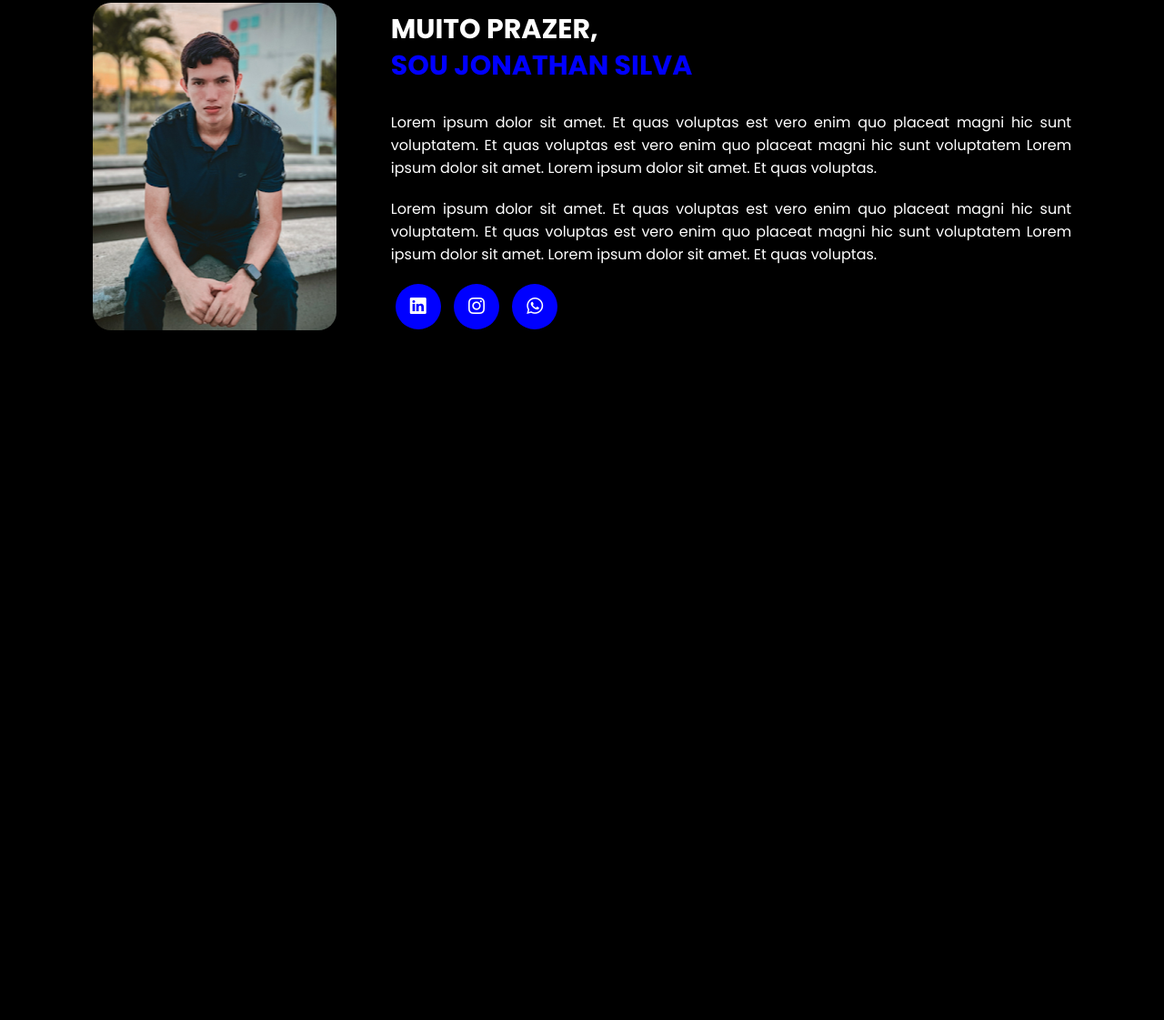
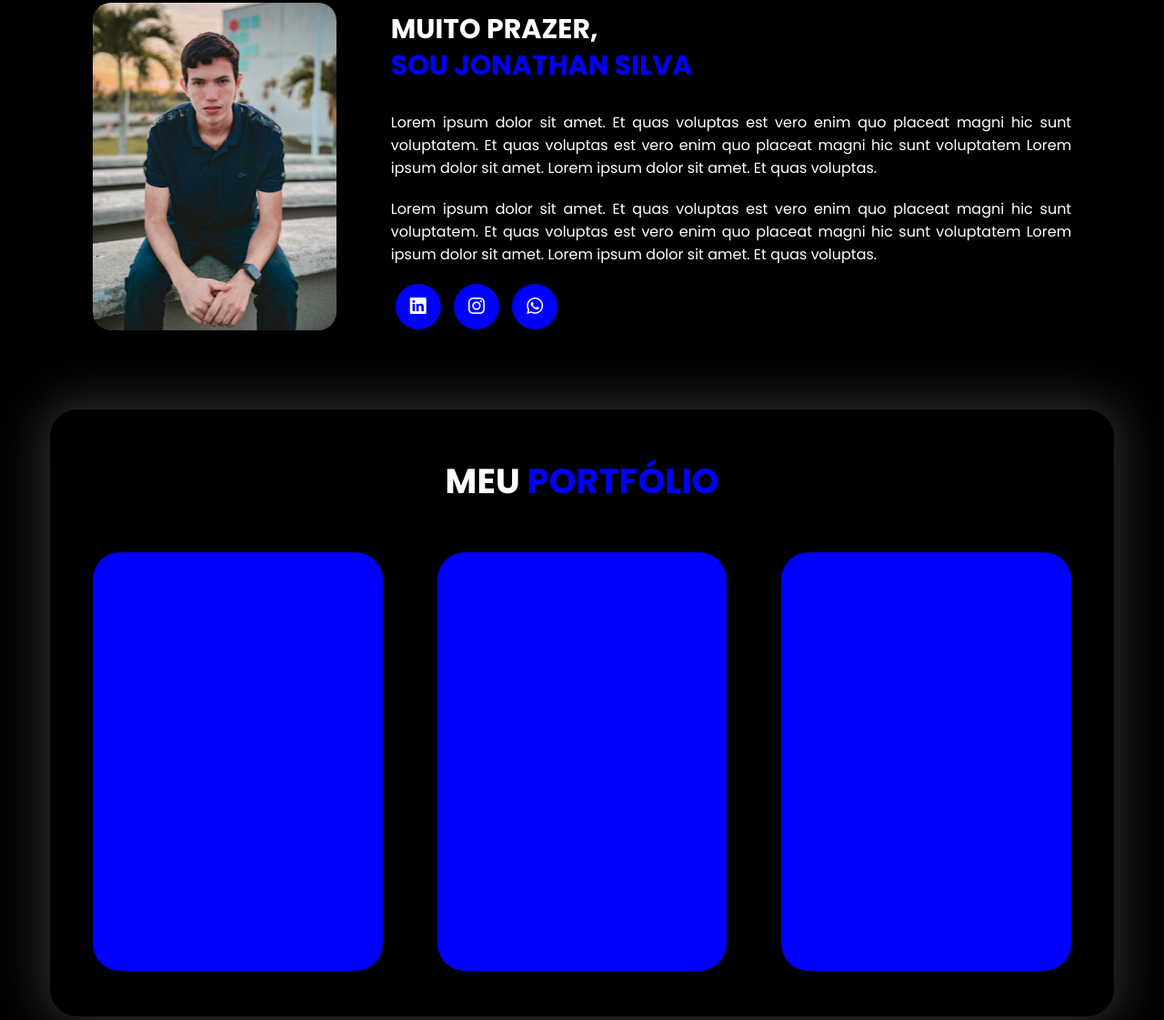
Before and after one commit to Jonathan-inja/Portf-lio, a plain HTML site: page index.html in a window 1280 px wide. Shown: the part 1676-2797 px from the top of the page at 91% size. Before the commit the page ends 2141 px from the top, so only its background shows below. Drawn offline with nearby package versions, Linux system fonts and the light colour scheme.

Commit message:
Adicionando o portfólio

```diff
--- a/index.html
+++ b/index.html
@@ -142,6 +142,17 @@
                 </div><!--flex-->
             </div><!--interface-->
         </section> <!--Sobre-->
+
+        <section class="portfolio">
+            <div class="interface">
+                <h2 class="titulo">MEU <span>PORTFÓLIO</span></h2>
+                <div class="flex">
+                    <div class="img-port"></div>
+                    <div class="img-port"></div>
+                    <div class="img-port"></div>
+                </div><!--flex-->
+            </div><!--interface-->
+        </section><!--portfolio-->
     </main>
 
 </body>
--- a/style.css
+++ b/style.css
@@ -140,6 +140,8 @@ section.topo-do-site .flex{
 /* Estilo das Especialidades */
 section.especialidades{
     padding:50px 4%;
+    box-shadow: 0 0 20px 5px #ffffff2c;
+    border-radius: 30px;
 }
 
 section.especialidades .flex{
@@ -215,3 +217,30 @@ section.sobre .flex{
     margin: 0 5px;
     transition: .2s;
 }
+
+/* Estilo do portfólio */
+section.portfolio{
+    padding: 50px 4%;
+    box-shadow: 0 0 50px 10px #ffffff2c;
+    border-radius: 30px;
+}
+
+section.portfolio .flex{
+    padding-top: 50px;
+    gap: 60px;
+}
+
+.img-port{
+    width: 360px;
+    height: 460px;
+    background-color: blue;
+    border-radius: 30px;
+    background-size: cover;
+    background-position: 100% 0%;
+    transition: 6s;
+    cursor: pointer;
+}
+
+.img-port:hover{
+    background-position: 100% 100%;
+}
```
